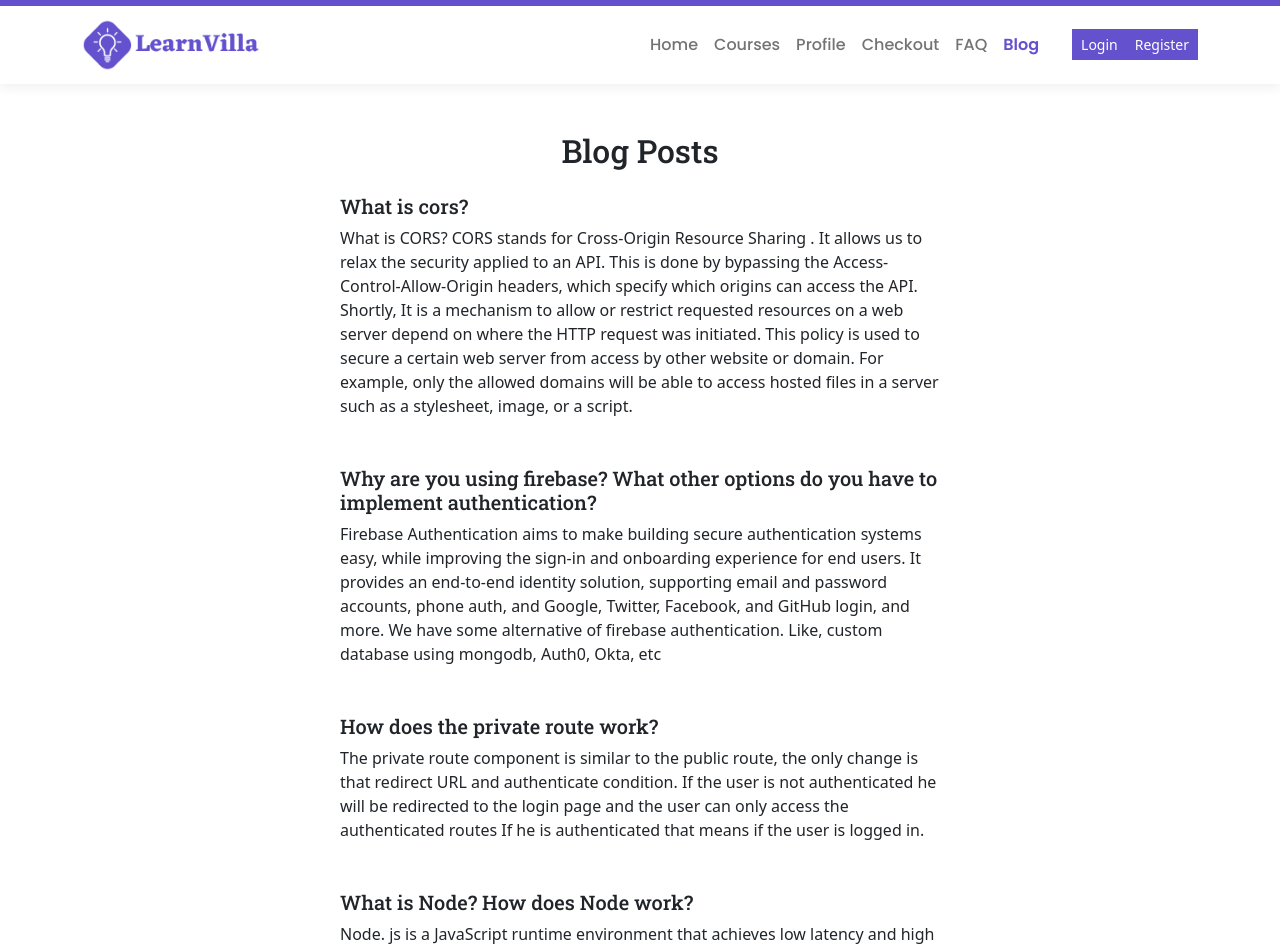
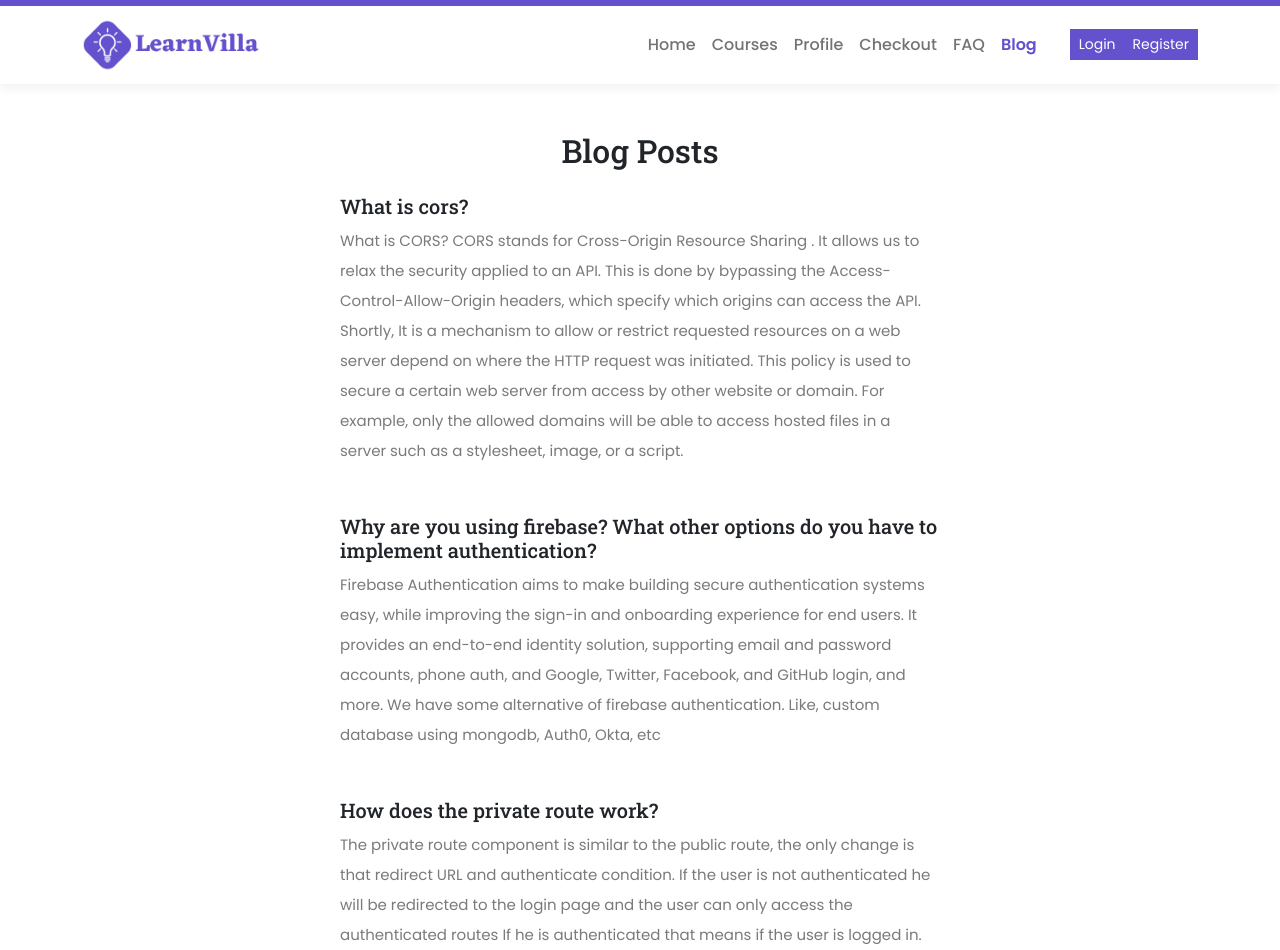
Before and after one commit to sifatullahsu/learn-villa-client, a React (Create React App) app: page /blog in a window 1280 px wide. Shown: the top 950 px of the page. Built offline with nearby package versions, Linux system fonts and the light colour scheme; no server answers.

Commit message:
course and blog page

```diff
--- a/src/App.css
+++ b/src/App.css
@@ -1,7 +1,7 @@
 :root {}
 
 body {
-  font-family: 'Poppins', sans-serif;
+  font-family: 'Poppins', sans-serif !important;
 }
 
 h1,
@@ -10,7 +10,7 @@ h3,
 h4,
 h5,
 h6 {
-  font-family: 'Roboto Slab', serif;
+  font-family: 'Roboto Slab', serif !important;
   font-weight: 600;
 }
 
@@ -315,6 +315,12 @@ footer a {
   right: 0;
 }
 
+.mytext {
+  color: #7a7a7a;
+  font-size: 15px;
+  line-height: 30px;
+}
+
 .hero-section {
   /* background: linear-gradient(to right, rgba(0, 0, 0, .9), rgba(0, 179, 255, .3)), url("../public/images/cover-photo.jpg"); */
   background: linear-gradient(to right, rgba(0, 0, 0, .9), rgba(32, 26, 65, 0.9)), url("../public/images/banner1.jpg");
--- a/src/pages/BlogPage.js
+++ b/src/pages/BlogPage.js
@@ -7,19 +7,19 @@ const BlogPage = () => {
         <h2 className='text-center mb-4'>Blog Posts</h2>
         <div className='blog-card mb-5'>
           <h5>What is cors?</h5>
-          <p>What is CORS? CORS stands for Cross-Origin Resource Sharing . It allows us to relax the security applied to an API. This is done by bypassing the Access-Control-Allow-Origin headers, which specify which origins can access the API. Shortly, It is a mechanism to allow or restrict requested resources on a web server depend on where the HTTP request was initiated. This policy is used to secure a certain web server from access by other website or domain. For example, only the allowed domains will be able to access hosted files in a server such as a stylesheet, image, or a script.</p>
+          <p className='mytext'>What is CORS? CORS stands for Cross-Origin Resource Sharing . It allows us to relax the security applied to an API. This is done by bypassing the Access-Control-Allow-Origin headers, which specify which origins can access the API. Shortly, It is a mechanism to allow or restrict requested resources on a web server depend on where the HTTP request was initiated. This policy is used to secure a certain web server from access by other website or domain. For example, only the allowed domains will be able to access hosted files in a server such as a stylesheet, image, or a script.</p>
         </div>
         <div className='blog-card mb-5'>
           <h5>Why are you using firebase? What other options do you have to implement authentication?</h5>
-          <p>Firebase Authentication aims to make building secure authentication systems easy, while improving the sign-in and onboarding experience for end users. It provides an end-to-end identity solution, supporting email and password accounts, phone auth, and Google, Twitter, Facebook, and GitHub login, and more. We have some alternative of firebase authentication. Like, custom database using mongodb, Auth0, Okta, etc</p>
+          <p className='mytext'>Firebase Authentication aims to make building secure authentication systems easy, while improving the sign-in and onboarding experience for end users. It provides an end-to-end identity solution, supporting email and password accounts, phone auth, and Google, Twitter, Facebook, and GitHub login, and more. We have some alternative of firebase authentication. Like, custom database using mongodb, Auth0, Okta, etc</p>
         </div>
         <div className='blog-card mb-5'>
           <h5>How does the private route work?</h5>
-          <p>The private route component is similar to the public route, the only change is that redirect URL and authenticate condition. If the user is not authenticated he will be redirected to the login page and the user can only access the authenticated routes If he is authenticated that means if the user is logged in. </p>
+          <p className='mytext'>The private route component is similar to the public route, the only change is that redirect URL and authenticate condition. If the user is not authenticated he will be redirected to the login page and the user can only access the authenticated routes If he is authenticated that means if the user is logged in. </p>
         </div>
         <div className='blog-card mb-5'>
           <h5>What is Node? How does Node work?</h5>
-          <p>Node. js is a JavaScript runtime environment that achieves low latency and high throughput by taking a “non-blocking” approach to serving requests. Node.js accepts the request from the clients and sends the response, while working with the request node.js handles them with a single thread. To operate I/O operations or requests node.js use the concept of threads. Thread is a sequence of instructions that the server needs to perform. It runs parallel on the server to provide the information to multiple clients. Node.js is an event loop single-threaded language. It can handle concurrent requests with a single thread without blocking it for one request.</p>
+          <p className='mytext'>Node. js is a JavaScript runtime environment that achieves low latency and high throughput by taking a “non-blocking” approach to serving requests. Node.js accepts the request from the clients and sends the response, while working with the request node.js handles them with a single thread. To operate I/O operations or requests node.js use the concept of threads. Thread is a sequence of instructions that the server needs to perform. It runs parallel on the server to provide the information to multiple clients. Node.js is an event loop single-threaded language. It can handle concurrent requests with a single thread without blocking it for one request.</p>
         </div>
       </div>
     </div>
--- a/src/pages/CoursesPage.js
+++ b/src/pages/CoursesPage.js
@@ -1,24 +1,24 @@
 import React from 'react';
 import { useLoaderData } from 'react-router-dom';
 import Courses from '../components/Courses';
-import CoursesList from '../components/CoursesList';
+// import CoursesList from '../components/CoursesList';
 
 const CoursesPage = () => {
   const courses = useLoaderData();
 
   return (
     <div className="container">
-      <div className="row">
-        <div className="col-lg-9 py-5 pe-lg-5">
+      <div className="row justify-content-center">
+        <div className="col-lg-10 py-5 pe-lg-5">
           <h2 className='mb-4'>Our Courses</h2>
           <Courses courses={courses}></Courses>
         </div>
-        <div className="col-lg-3 py-5" style={{ backgroundColor: 'rgb(28, 35, 49)' }}>
+        {/* <div className="col-lg-3 py-5" style={{ backgroundColor: 'rgb(28, 35, 49)' }}>
           <div>
             <h5 className='text-white'>Recent Courses:</h5>
             <CoursesList courses={courses}></CoursesList>
           </div>
-        </div>
+        </div> */}
       </div>
     </div>
   );
--- a/src/pages/SingleCoursePage.js
+++ b/src/pages/SingleCoursePage.js
@@ -28,10 +28,10 @@ const SingleCoursePage = () => {
         </div>
         <img src={picture} alt="" />
         <h3 className='my-3'>{name}</h3>
-        <p>{short_description}</p>
+        <p className='mytext'>{short_description}</p>
         <p className='fw-bold'>Price: ${price}</p>
         <div>
-          <p>{description}</p>
+          <p className='text-muted mytext'>{description}</p>
         </div>
         <Link to={`/checkout/${_id}`} className='btn btn-primary'>Get premium access</Link>
       </div>
```
Also changed, not shown: src/index.css (line endings or trailing spaces).
